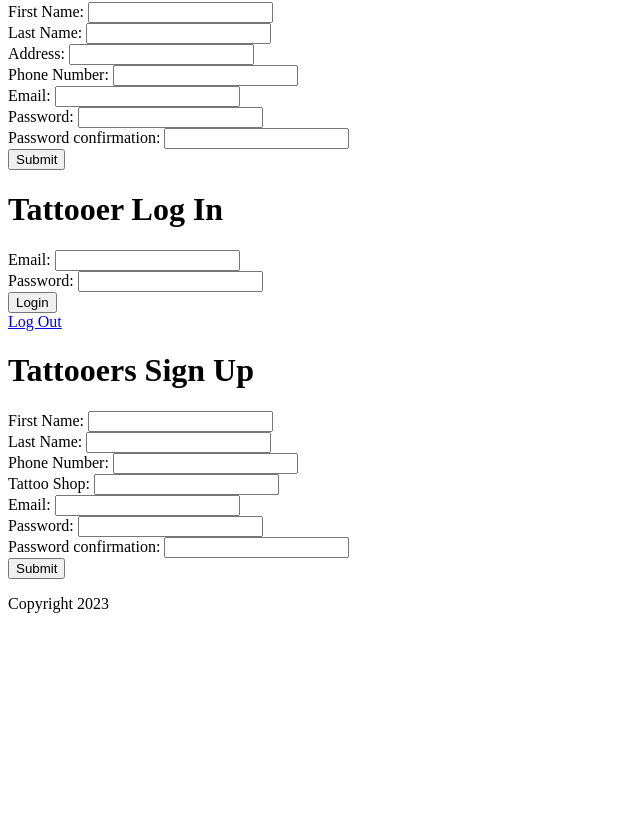
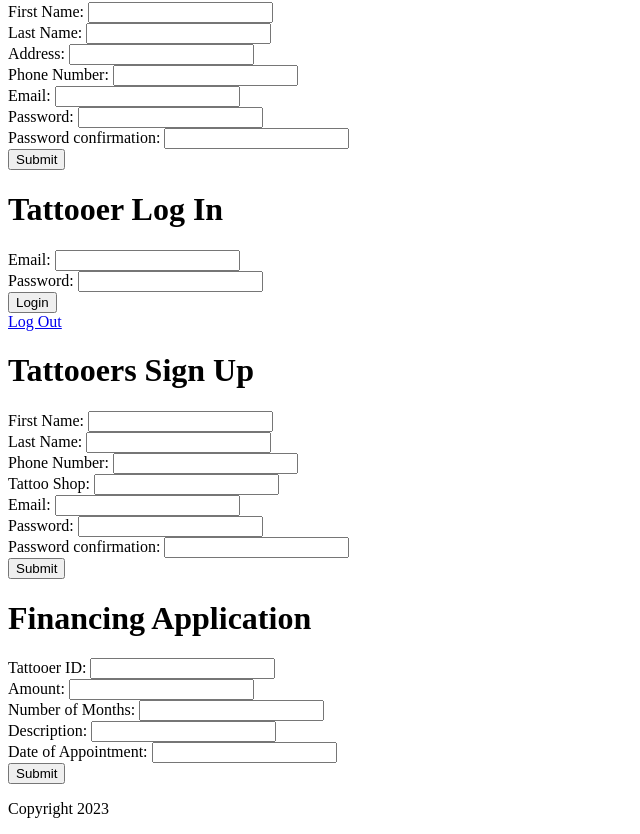
Before and after one commit to Ann-Clawson/inky-frontend, a React (Vite) app: page / in a window 1280 px wide. Shown: the part 265-1099 px from the top of the page, without its empty margins (0-640 px from the left). Before the commit the page ends 894 px from the top, so only its background shows below. Built offline with nearby package versions, Linux system fonts and the light colour scheme.

Commit message:
cerates applications component, pushes to db

```diff
--- /dev/null
+++ b/src/Application.jsx
@@ -0,0 +1,33 @@
+export function Application(props) {
+  const handleSubmit = (event) => {
+    event.preventDefault();
+    const params = new FormData(event.target);
+    // eslint-disable-next-line react/prop-types
+    props.onCreateApplication(params);
+    event.target.reset();
+    // window.location.href = "/applications";
+  };
+  return (
+    <div>
+      <h1>Financing Application</h1>
+      <form onSubmit={handleSubmit}>
+        <div>
+          Tattooer ID: <input name="tattooer_id" type="text" required />
+        </div>
+        <div>
+          Amount: <input name="amount" type="text" required />
+        </div>
+        <div>
+          Number of Months: <input name="number_of_months" type="text" required />
+        </div>
+        <div>
+          Description: <input name="description" type="text" required />
+        </div>
+        <div>
+          Date of Appointment: <input name="date_of_appt" type="text" required />
+        </div>
+        <button type="submit">Submit</button>
+      </form>
+    </div>
+  );
+}
--- a/src/Content.jsx
+++ b/src/Content.jsx
@@ -1,13 +1,15 @@
 import axios from "axios";
 import { useState } from "react";
 import { UserSignup } from "./UserSignup";
-import { UserUpdate } from "./UserUpdate";
+// import { UserUpdate } from "./UserUpdate";
 import { UserLogin } from "./UserLogin";
 import { UserLogout } from "./UserLogout";
 import { TattooerSignup } from "./TattooerSignup";
 import { TattooerLogin } from "./TattooerLogin";
 import { TattooerLogout } from "./TattooerLogout";
-import { TattooerUpdate } from "./TattooerUpdate";
+// import { TattooerUpdate } from "./TattooerUpdate";
+// import { UserDashboard } from "./UserDashboard";
+import { Application } from "./Application";
 
 export function Content() {
   // UPDATE USER FUNCTIONS
@@ -51,6 +53,15 @@ export function Content() {
   //   });
   // };
 
+  const [applications, setApplications] = useState([]);
+
+  const handleCreateApplication = (params) => {
+    axios.post("http://localhost:3000/applications.json", params).then((response) => {
+      console.log(response);
+      setApplications([response.data, ...applications]);
+    });
+  };
+
   return (
     <div>
       <UserLogin />
@@ -59,6 +70,8 @@ export function Content() {
       <TattooerLogin />
       <TattooerLogout />
       <TattooerSignup />
+      <Application onCreateApplication={handleCreateApplication} />
+      {/* <UserDashboard /> */}
       {/* <UserUpdate onUpdateUser={handleUpdateUser} user={currentUser} />
       <TattooerUpdate onUpdate={handleUpdateTattooer} tattooer={currentTattooer} /> */}
     </div>
--- a/src/TattooerLogin.jsx
+++ b/src/TattooerLogin.jsx
@@ -29,7 +29,7 @@ export function TattooerLogin() {
   };
 
   return (
-    <div id="login">
+    <div>
       <h1>Tattooer Log In</h1>
       <ul>
         {errors.map((error) => (
--- a/src/TattooerLogout.jsx
+++ b/src/TattooerLogout.jsx
@@ -9,7 +9,7 @@ export function TattooerLogout() {
   };
 
   return (
-    <a href="#" onClick={handleClick} id="logout">
+    <a href="#" onClick={handleClick}>
       Log Out
     </a>
   );
--- a/src/TattooerSignup.jsx
+++ b/src/TattooerSignup.jsx
@@ -12,7 +12,7 @@ export function TattooerSignup() {
   };
 
   return (
-    <div id="signup">
+    <div>
       <h1>Tattooers Sign Up</h1>
       <form onSubmit={handleTattooerSubmit}>
         <div>
--- a/src/TattooerUpdate.jsx
+++ b/src/TattooerUpdate.jsx
@@ -8,9 +8,9 @@ export function TattooerUpdate(props) {
   };
 
   return (
-    <div id="signup">
+    <div>
       <h1>Tattooers Update</h1>
-      <h4>Update your profile => {props.tattooer.name}</h4>
+      <h4>Update your profile {props.tattooer.name}</h4>
       <form onSubmit={handleTattooerUpdateSubmit}>
         <div>
           First Name: <input name="first_name" type="text" defaultValue={props.tattooer.first_name} />
--- a/src/UserLogin.jsx
+++ b/src/UserLogin.jsx
@@ -29,7 +29,7 @@ export function UserLogin() {
   };
 
   return (
-    <div id="login">
+    <div>
       <h1>User Log In</h1>
       <ul>
         {errors.map((error) => (
--- a/src/UserLogout.jsx
+++ b/src/UserLogout.jsx
@@ -9,7 +9,7 @@ export function UserLogout() {
   };
 
   return (
-    <a href="#" onClick={handleClick} id="logout">
+    <a href="#" onClick={handleClick}>
       Log Out
     </a>
   );
--- a/src/UserSignup.jsx
+++ b/src/UserSignup.jsx
@@ -13,7 +13,7 @@ export function UserSignup() {
 
   return (
     <div>
-      <div id="signup">
+      <div>
         <h1>Users Sign Up</h1>
         <form onSubmit={handleUserSubmit}>
           <div>
--- a/src/UserUpdate.jsx
+++ b/src/UserUpdate.jsx
@@ -8,7 +8,7 @@ export function UserUpdate(props) {
   };
 
   return (
-    <div id="signup">
+    <div>
       <h1>Users Update</h1>
       <form onSubmit={handleUserUpdateSubmit}>
         <div>
```
Also changed, not shown: src/UserDashboard.jsx (+3 -6 lines).
